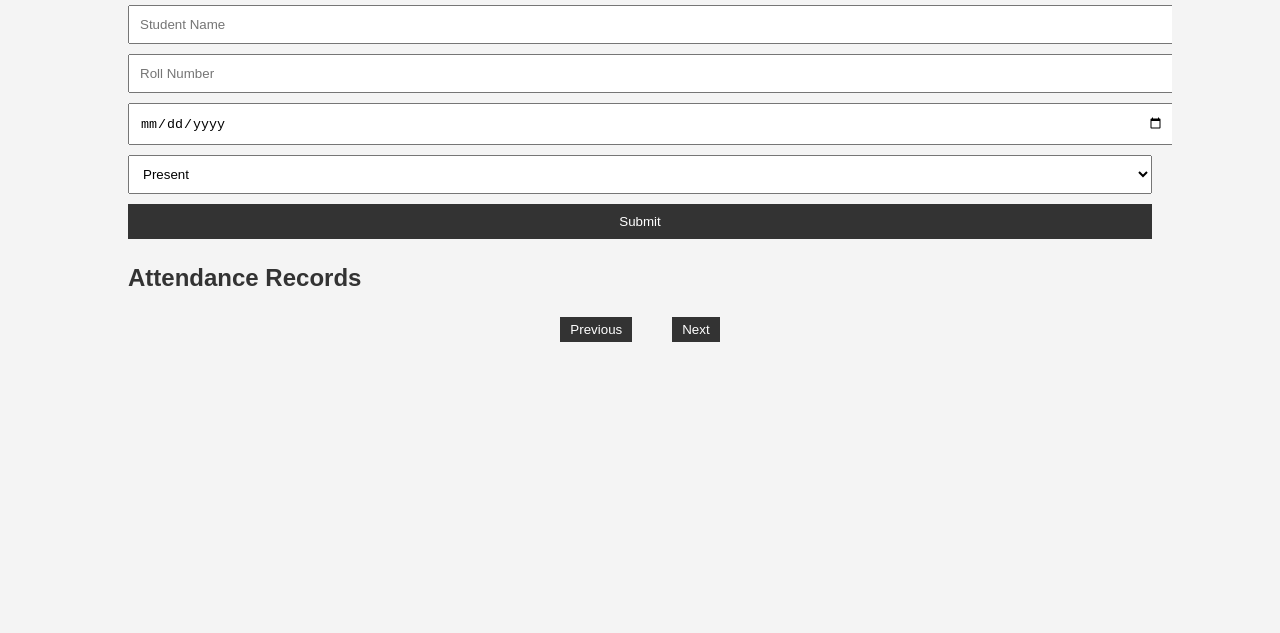
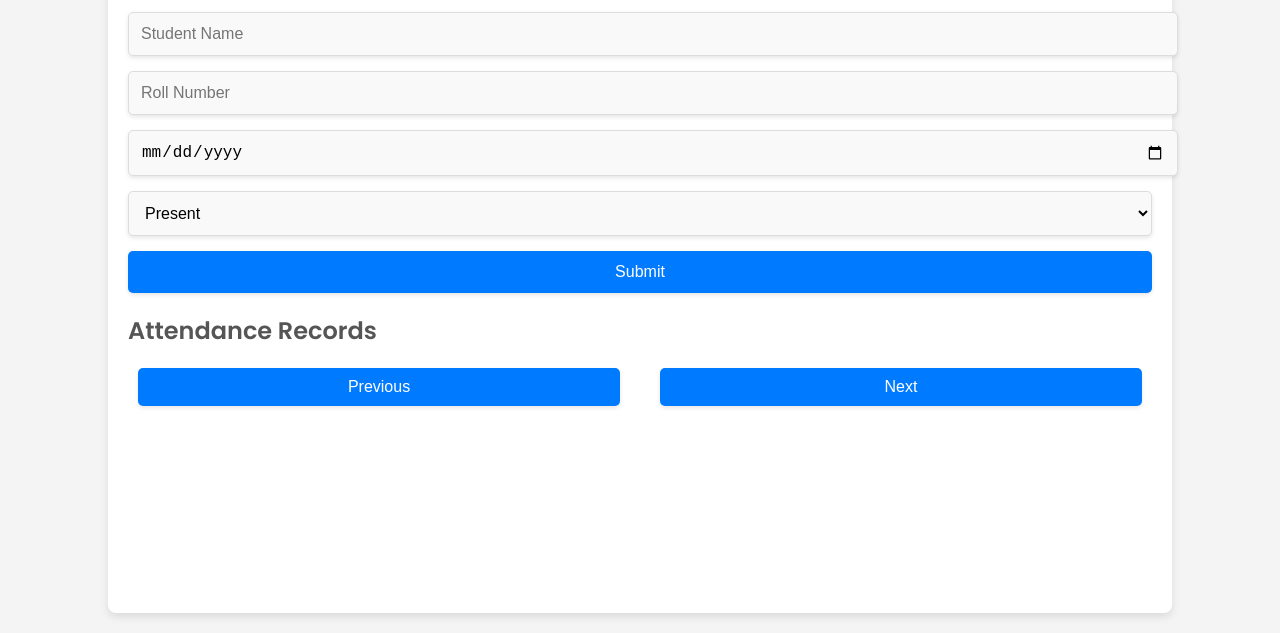
Before and after one commit to ashishj12/Student_Attendance, a website: page public/index.html in a window 1280 px wide. Shown: the part 167-800 px from the top of the page. Drawn offline with Linux system fonts and the light colour scheme; no server answers.

Commit message:
modify css

```diff
--- a/public/script.js
+++ b/public/script.js
@@ -1,4 +1,4 @@
-const API_URL = "http://localhost:3000/api/attendance";
+const API_URL = "http://localhost:5000/api/attendance";
 let currentPage = 1;
 let totalPages = 1;
 
--- a/public/styles.css
+++ b/public/styles.css
@@ -1,38 +1,72 @@
+@import url('https://fonts.googleapis.com/css2?family=Poppins:wght@400;600&display=swap');
+
 body {
-    font-family: Arial, sans-serif;
-    line-height: 1.6;
+  font-family: 'Poppins', sans-serif;
   margin: 0;
   padding: 0;
-    background-color: #f4f4f4;
+  display: flex;
+  justify-content: center;
+  min-height: 100vh;
+  background-color: #f4f4f4; /* Light background color for the whole page */
+  color: #333;
 }
 
 .container {
   width: 80%;
-    margin: auto;
-    overflow: hidden;
+  max-width: 1200px;
+  margin: 20px auto;
   padding: 20px;
+  background-color: #fff; /* White background for the container */
+  border-radius: 8px; /* Rounded corners for the container */
+  box-shadow: 0 4px 8px rgba(0, 0, 0, 0.1); /* Subtle shadow for depth */
 }
 
-h1, h2 {
+h1 {
   color: #333;
+  font-size: 2em; /* Larger font size for the main heading */
+  margin-bottom: 20px;
+  text-align: center;
 }
 
-input, select, button {
+h2 {
+  color: #555;
+  font-size: 1.5em;
+  margin-bottom: 15px;
+}
+
+input,
+select,
+button {
   display: block;
   width: 100%;
-    padding: 10px;
-    margin-bottom: 10px;
+  padding: 12px;
+  margin-bottom: 15px;
+  border-radius: 5px;
+  border: 1px solid #ddd;
+  box-shadow: 0 2px 4px rgba(0, 0, 0, 0.1);
+  font-size: 16px;
+}
+
+input,
+select {
+  background-color: #f9f9f9; /* Light background for input and select fields */
+}
+
+input:focus,
+select:focus {
+  border-color: #007bff; /* Highlight border color on focus */
+  outline: none; /* Remove default focus outline */
 }
 
 button {
-    background-color: #333;
+  background-color: #007bff;
   color: #fff;
   border: none;
   cursor: pointer;
 }
 
 button:hover {
-    background-color: #555;
+  background-color: #0056b3;
 }
 
 button:disabled {
@@ -47,9 +81,17 @@ button:disabled {
 
 #records li {
   background: #fff;
-    padding: 10px;
-    margin-bottom: 10px;
-    border-radius: 5px;
+  padding: 15px;
+  margin-bottom: 15px;
+  border-radius: 8px;
+  border: 1px solid #ddd;
+  box-shadow: 0 2px 4px rgba(0, 0, 0, 0.1);
+  font-size: 16px;
+  color: #333;
+}
+
+#records li:nth-child(odd) {
+  background: #f9f9f9;
 }
 
 #pagination {
@@ -61,10 +103,25 @@ button:disabled {
 
 #pagination button {
   margin: 0 10px;
-    padding: 5px 10px;
-    width: auto;
+  padding: 10px 20px;
+  font-size: 16px;
+  background-color: #007bff;
+  color: #fff;
+  border: none;
+  cursor: pointer;
+  border-radius: 5px;
+}
+
+#pagination button:hover {
+  background-color: #0056b3;
+}
+
+#pagination button:disabled {
+  background-color: #ccc;
+  cursor: not-allowed;
 }
 
 #pageInfo {
+  font-size: 16px;
   margin: 0 10px;
 }
```
Lines whose indentation alone changed are shown as unchanged.
